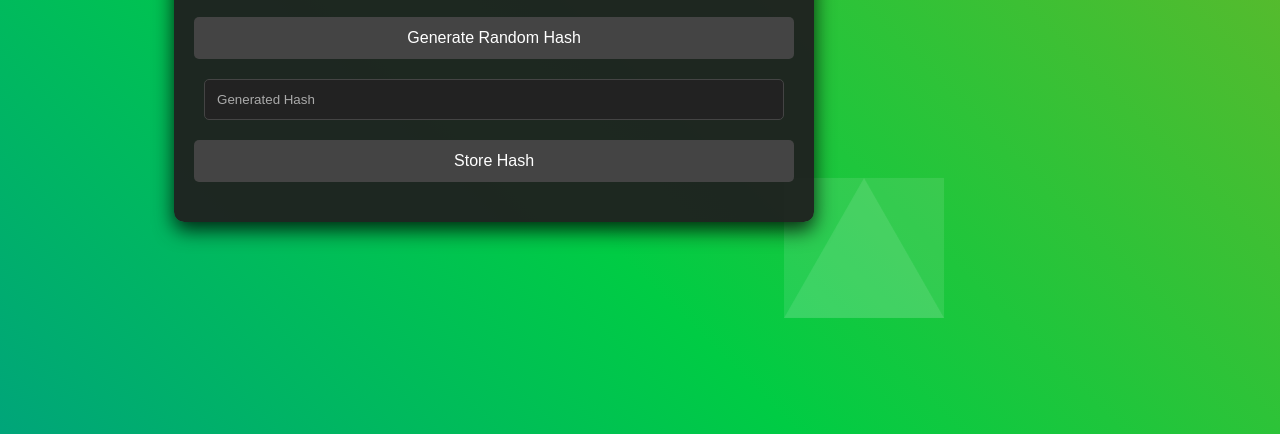
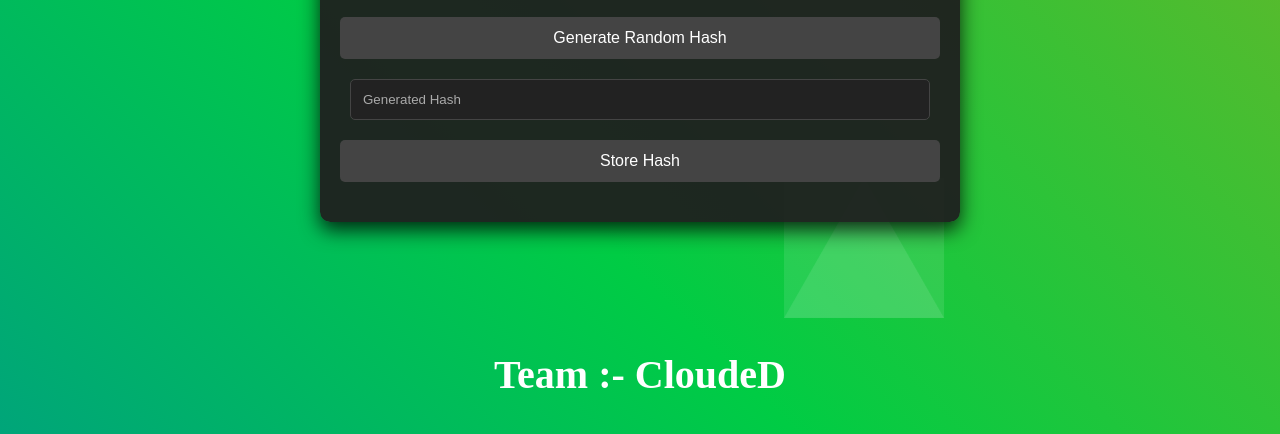
Before and after one commit to Nikhilsirvi9/TravelPass, a plain HTML site: page admin.html in a window 1280 px wide. Shown: the part 366-800 px from the top of the page. Drawn offline with Linux system fonts and the light colour scheme.

Commit message:
Update styles.css

```diff
--- a/styles.css
+++ b/styles.css
@@ -117,3 +117,7 @@ input::placeholder {
   text-align: center;
   color: #f0f0f0;
 }
+.footer{
+  position: absolute;
+  bottom: 1rem;
+}
```
